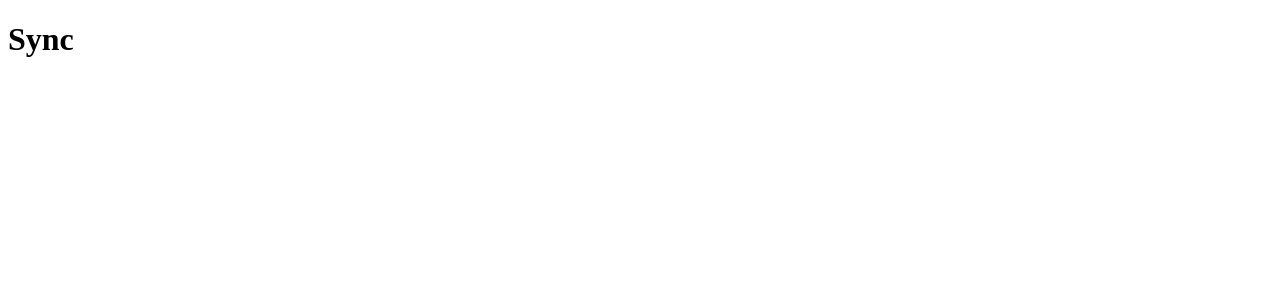
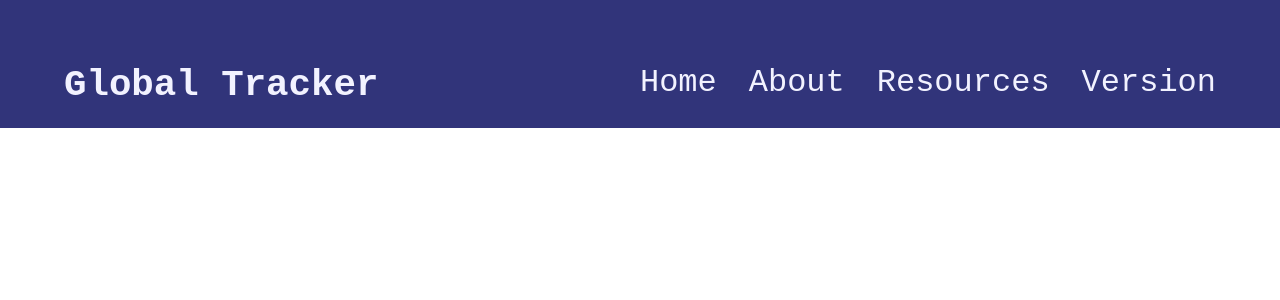
Before and after one commit to Kripu77/COVID-TRACKER, a React (Create React App) app in the folder tracker-one/: page / in a window 1280 px wide. Shown: the top 300 px of the page. Built offline with nearby package versions, Linux system fonts and the light colour scheme.

Commit message:
header design complete

```diff
--- a/tracker-one/package.json
+++ b/tracker-one/package.json
@@ -8,6 +8,7 @@
     "@testing-library/user-event": "^12.8.3",
     "react": "^17.0.2",
     "react-dom": "^17.0.2",
+    "react-router-dom": "^5.3.0",
     "react-scripts": "4.0.3",
     "web-vitals": "^1.1.2"
   },
--- a/tracker-one/src/App.js
+++ b/tracker-one/src/App.js
@@ -1,9 +1,10 @@
 import React from 'react'
-
+import Header from './components/Header'
+import "./css/style.css"
 const App = () => {
     return (
         <div>
-            <h1> Sync</h1>
+            <Header/>
         </div>
     )
 }
--- /dev/null
+++ b/tracker-one/src/components/Header.js
@@ -0,0 +1,34 @@
+import React from 'react'
+
+const Header = () => {
+    return (
+      <header>
+        <nav>
+          <main className='wrapper'>
+            <section className="nav-container">
+              <h1>Global Tracker</h1>
+            </section>
+            <section className="links-container">
+              <ul>
+                <li>
+                  Home
+                </li>
+                <li>
+                About
+                </li>
+                <li>
+                 Resources
+                </li>
+                <li>
+  Version
+
+                </li>
+              </ul>
+            </section>
+          </main>
+        </nav>
+      </header>
+    );
+}
+
+export default Header
--- /dev/null
+++ b/tracker-one/src/css/style.css
@@ -0,0 +1,57 @@
+* {
+  padding: 0;
+  margin: 0;
+  -webkit-box-sizing: border-box;
+          box-sizing: border-box;
+}
+
+body {
+  height: 100vh;
+  width: 100%;
+  font-family: Open Sans, "system-ui", -apple-system, BlinkMacSystemFont, Segoe UI, Roboto, Oxygen, Ubuntu, Cantarell, Fira Sans, Droid Sans, Helvetica Neue, Helvetica, Arial, "sans-serif";
+  font-size: 1rem;
+}
+
+.wrapper {
+  background-color: #31347a;
+  height: 5rem;
+  color: #f2f2ff;
+  font-family: monospace;
+  padding: 4rem;
+  font-size: 2rem;
+  display: -webkit-box;
+  display: -ms-flexbox;
+  display: flex;
+  -webkit-box-pack: justify;
+      -ms-flex-pack: justify;
+          justify-content: space-between;
+  -ms-flex-wrap: wrap;
+      flex-wrap: wrap;
+}
+
+.wrapper h1 {
+  cursor: pointer;
+}
+
+.links-container ul {
+  display: -webkit-box;
+  display: -ms-flexbox;
+  display: flex;
+}
+
+.links-container ul li {
+  -webkit-box-flex: 1;
+      -ms-flex: 1;
+          flex: 1;
+  margin-left: 2rem;
+  list-style: none;
+  border-bottom: 1px solid transparent;
+  cursor: pointer;
+}
+
+.links-container ul li:hover {
+  border-bottom: 2px solid #f6ce7a;
+  -webkit-transition: 0.5s all ease-in-out;
+  transition: 0.5s all ease-in-out;
+}
+/*# sourceMappingURL=style.css.map */
--- /dev/null
+++ b/tracker-one/src/css/style.scss
@@ -0,0 +1,74 @@
+$primary-color:#f2f2ff;
+    $secondary-color:#31347a;
+        $color-accent:#f6ce7a;
+            $font-color-main:black;
+                $font-color-secondary: white;
+                    $font-size-primary: 1rem;
+                        $font-size-secondary:1.5rem;
+                            $font-size-tertiary:0.5rem;
+                            $font-size-larger:2rem;
+                            $main-font:Open Sans,
+                            "system-ui",
+                            -apple-system,
+                            BlinkMacSystemFont,
+                            Segoe UI,
+                            Roboto,
+                            Oxygen,
+                            Ubuntu,
+                            Cantarell,
+                            Fira Sans,
+                            Droid Sans,
+                            Helvetica Neue,
+                            Helvetica,
+                            Arial,
+                            "sans-serif";
+                            $header-font:monospace;
+
+
+                                //reset default css
+
+                                    *{
+                                        padding: 0;
+                                        margin: 0;
+                                        box-sizing: border-box;}
+
+                                        body{
+                                            height: 100vh;
+                                            width: 100%;
+                                            font-family: $main-font;
+                                            font-size: $font-size-primary;
+                                        }
+
+.wrapper{
+    background-color: $secondary-color;
+    height: 5rem;
+    color: $primary-color;
+    font-family: $header-font;
+    padding: 4rem;
+    font-size: $font-size-larger;
+    display: flex;
+    justify-content: space-between;
+    flex-wrap: wrap;
+h1{
+    cursor: pointer;
+}
+
+}
+
+.links-container{
+   ul{
+       display: flex;
+       li{
+           flex: 1;
+        margin-left:2rem;
+        list-style: none;
+        border-bottom: 1px solid transparent;
+        cursor: pointer;
+       }
+       li:hover{
+           border-bottom: 2px solid $color-accent;
+           transition: 0.5s all ease-in-out;
+       }
+   }
+
+}
```
Also changed, not shown: tracker-one/src/css/style.sass (deleted, +0 -16 lines), 2 other files (tests, documents, lock files or other folders).
